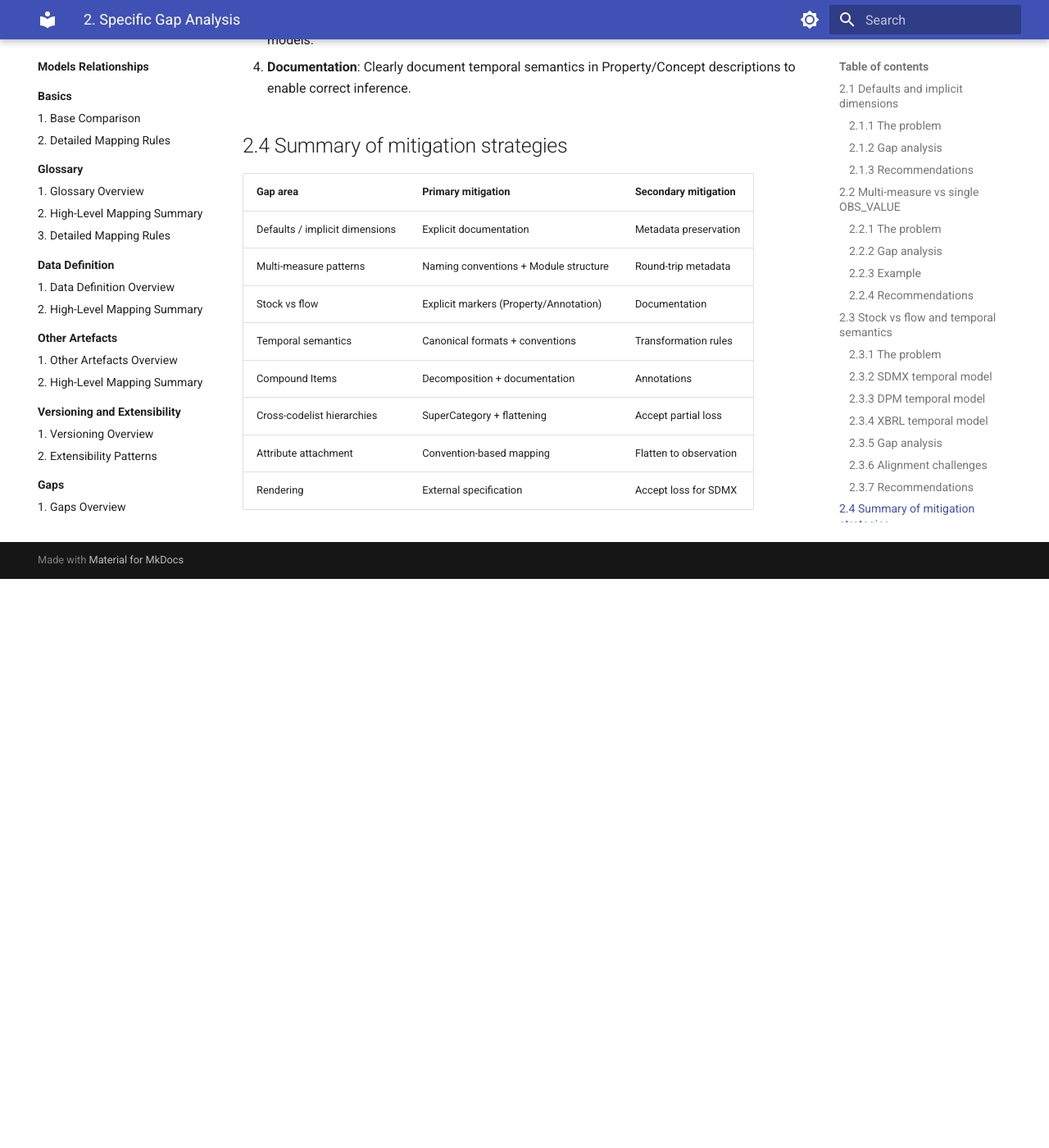
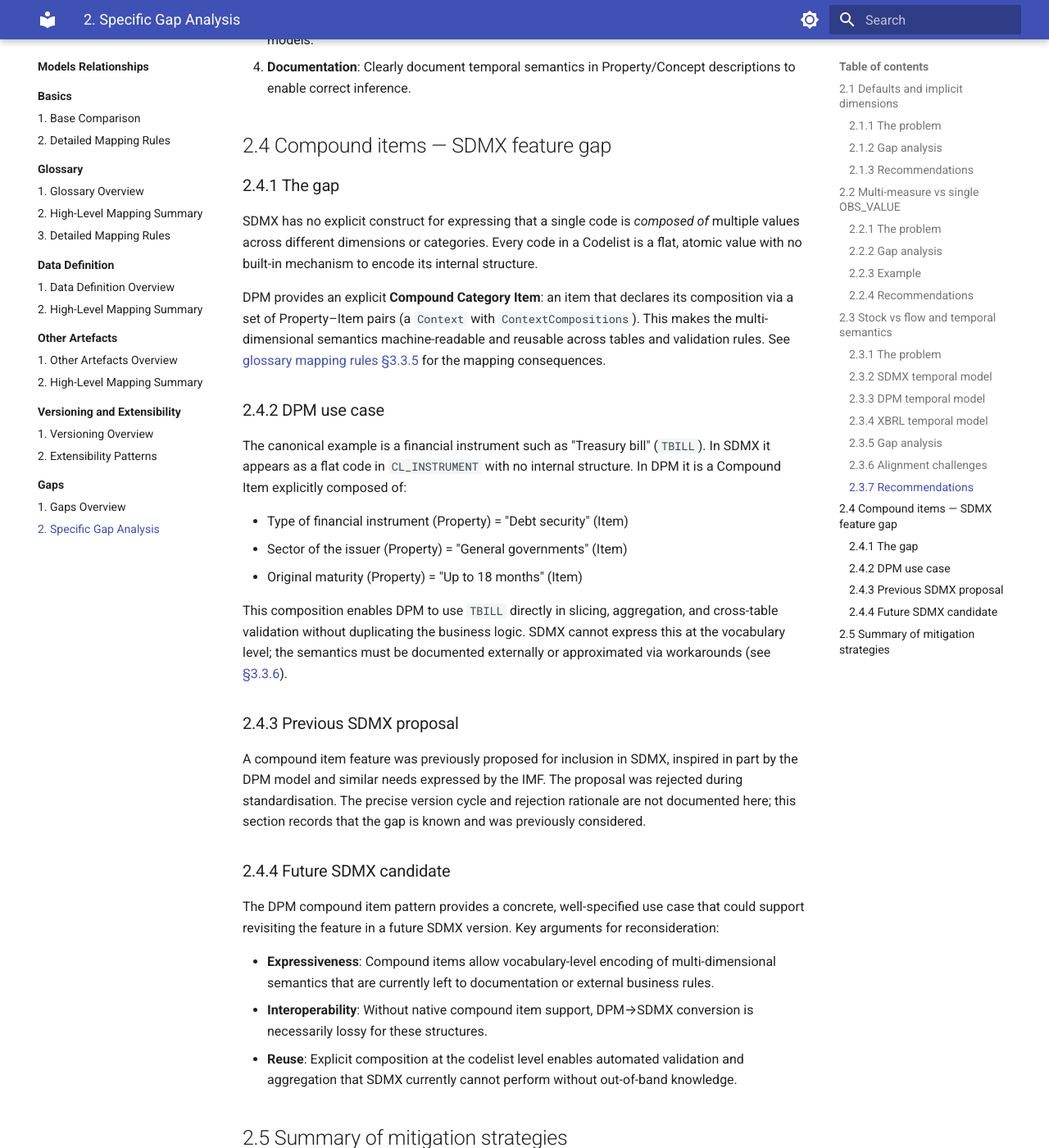
Before and after one commit to sdmx-twg/wp-sdmx-dpm, an MkDocs documentation site: the page built from docs/models-relationships/05_gaps/02_specific_gap_analysis.md, in a window 1280 px wide and 1400 px high, scrolled down 4732 px. Shown: the whole window at 82% size. Built offline with MkDocs 1.6.1 and Material for MkDocs 9.7.7, drawn with Linux system fonts in a browser that asks for light colours; before the commit the page ends 5438 px from its top, so only the background shows below that; some of the changed text lies outside the part shown.

Commit message:
docs: add compound items as SDMX feature gap and future candidate
Adds section 2.4 "Compound items — SDMX feature gap" documenting the
structural gap between DPM compound category items and SDMX, the DPM
use case (Treasury bill example), the history of a previous rejected
SDMX proposal, and arguments for future reconsideration.

Renames former section 2.4 (Summary) to 2.5 and updates the summary
table with a compound items row referencing the annotation workaround.

Addresses #67

```diff
--- a/docs/models-relationships/05_gaps/02_specific_gap_analysis.md
+++ b/docs/models-relationships/05_gaps/02_specific_gap_analysis.md
@@ -134,7 +134,37 @@ SDMX and DPM handle these differently, and XBRL (often used for DPM serialisatio
 3. **Time period normalisation**: Define canonical time period formats that work across all three models.
 4. **Documentation**: Clearly document temporal semantics in Property/Concept descriptions to enable correct inference.
 
-## 2.4 Summary of mitigation strategies
+## 2.4 Compound items — SDMX feature gap
+
+### 2.4.1 The gap
+
+SDMX has no explicit construct for expressing that a single code is *composed of* multiple values across different dimensions or categories. Every code in a Codelist is a flat, atomic value with no built-in mechanism to encode its internal structure.
+
+DPM provides an explicit **Compound Category Item**: an item that declares its composition via a set of Property–Item pairs (a `Context` with `ContextCompositions`). This makes the multi-dimensional semantics machine-readable and reusable across tables and validation rules. See [glossary mapping rules §3.3.5](../01_glossary/03_detailed_mapping_rules.md#335-compound-item--known-limitation) for the mapping consequences.
+
+### 2.4.2 DPM use case
+
+The canonical example is a financial instrument such as "Treasury bill" (`TBILL`). In SDMX it appears as a flat code in `CL_INSTRUMENT` with no internal structure. In DPM it is a Compound Item explicitly composed of:
+
+- Type of financial instrument (Property) = "Debt security" (Item)
+- Sector of the issuer (Property) = "General governments" (Item)
+- Original maturity (Property) = "Up to 18 months" (Item)
+
+This composition enables DPM to use `TBILL` directly in slicing, aggregation, and cross-table validation without duplicating the business logic. SDMX cannot express this at the vocabulary level; the semantics must be documented externally or approximated via workarounds (see [§3.3.6](../01_glossary/03_detailed_mapping_rules.md#336-sdmx-workarounds-for-compound-item-semantics)).
+
+### 2.4.3 Previous SDMX proposal
+
+A compound item feature was previously proposed for inclusion in SDMX, inspired in part by the DPM model and similar needs expressed by the IMF. The proposal was rejected during standardisation. The precise version cycle and rejection rationale are not documented here; this section records that the gap is known and was previously considered.
+
+### 2.4.4 Future SDMX candidate
+
+The DPM compound item pattern provides a concrete, well-specified use case that could support revisiting the feature in a future SDMX version. Key arguments for reconsideration:
+
+- **Expressiveness**: Compound items allow vocabulary-level encoding of multi-dimensional semantics that are currently left to documentation or external business rules.
+- **Interoperability**: Without native compound item support, DPM→SDMX conversion is necessarily lossy for these structures.
+- **Reuse**: Explicit composition at the codelist level enables automated validation and aggregation that SDMX currently cannot perform without out-of-band knowledge.
+
+## 2.5 Summary of mitigation strategies
 
 | Gap area | Primary mitigation | Secondary mitigation |
 |----------|-------------------|---------------------|
@@ -142,7 +172,7 @@ SDMX and DPM handle these differently, and XBRL (often used for DPM serialisatio
 | Multi-measure patterns | Naming conventions + Module structure | Round-trip metadata |
 | Stock vs flow | Explicit markers (Property/Annotation) | Documentation |
 | Temporal semantics | Canonical formats + conventions | Transformation rules |
-| Compound Items | Decomposition + documentation | Annotations |
+| Compound Items (§2.4) | Decomposition + documentation | Annotations (DPM_COMPOUND_COMPONENTS) |
 | Cross-codelist hierarchies | SuperCategory + flattening | Accept partial loss |
 | Attribute attachment | Convention-based mapping | Flatten to observation |
 | Rendering | External specification | Accept loss for SDMX |
```
